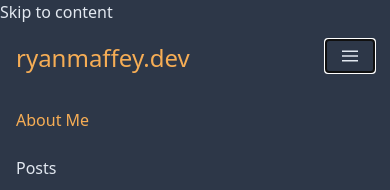
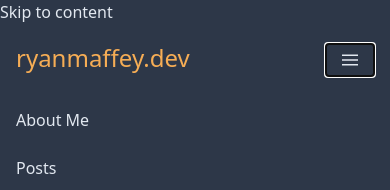
Before and after one commit to ryanmaffey/ryanmaffey.dev, a Next.js app: page / in a window 390 px wide. Both pictures are taken after a click on the button 350 px from the left and 56 px from the top of the page. Shown: the top 190 px of the page. Built offline with nearby package versions, Linux system fonts and the light colour scheme.

Commit message:
fix(nav) about page active state

```diff
--- a/components/nav.tsx
+++ b/components/nav.tsx
@@ -1,7 +1,6 @@
 import React from "react";
 import { useRouter } from "next/router";
 import Link from "next/link";
-import { Anchor } from "./anchor";
 
 interface IState {
     isNavOpen: boolean;
@@ -11,10 +10,16 @@ export const Nav: React.FunctionComponent = () => {
     const [state, setState] = React.useState<IState>({ isNavOpen: false });
     const router = useRouter();
 
-    const smNavLinkClass =
-        "block mt-2 py-2 hover:text-orange-400 focus:text-orange-400";
-    const mdNavLinkClass =
-        "block md:inline-block mx-2 px-4 hover:text-orange-400 focus:text-orange-400";
+    const navItems = [
+        {
+            text: "About Me",
+            url: "/about",
+        },
+        {
+            text: "Posts",
+            url: "/posts",
+        },
+    ];
 
     return (
         <header>
@@ -38,10 +43,9 @@ export const Nav: React.FunctionComponent = () => {
                                 (state.isNavOpen ? "Close" : "Open") +
                                 " the navigation"
                             }
-                            className="flex items-center px-4 py-2"
+                            className="flex items-center px-4 py-2 mt-1"
                             onClick={() =>
                                 setState({
-                                    ...state,
                                     isNavOpen: !state.isNavOpen,
                                 })
                             }
@@ -58,64 +62,42 @@ export const Nav: React.FunctionComponent = () => {
                     </div>
                     <div className="flex-grow hidden items-center md:flex">
                         <div className="md:flex-grow">
-                            <Link href="/about">
+                            {navItems.map((item) => (
+                                <Link href={item.url}>
                                     <a
-                                    className={`${mdNavLinkClass} ${
-                                        router.pathname === "/about"
+                                        className={`block md:inline-block mx-2 px-4 hover:text-orange-400 focus:text-orange-400 ${
+                                            router.pathname === item.url
                                                 ? "text-orange-400"
                                                 : ""
                                         }`}
                                     >
-                                    About Me
+                                        {item.text}
                                     </a>
                                 </Link>
-                            <Link href="/posts">
-                                <a
-                                    className={`${mdNavLinkClass} ${
-                                        router.pathname === "/posts"
-                                            ? "text-orange-400"
-                                            : ""
-                                    }`}
-                                >
-                                    Posts
-                                </a>
-                            </Link>
+                            ))}
                         </div>
                     </div>
                 </div>
                 {state.isNavOpen && (
                     <div className="container flex mt-4 md:hidden">
                         <div className="w-full">
-                            <Link href="/about">
+                            {navItems.map((item) => (
+                                <Link href={item.url}>
                                     <a
-                                    className={`${smNavLinkClass}  ${
-                                        router.pathname === "/"
+                                        className={`block mt-2 py-2 hover:text-orange-400 focus:text-orange-400 ${
+                                            router.pathname === item.url
                                                 ? "text-orange-400"
                                                 : ""
                                         }`}
                                     >
-                                    About Me
+                                        {item.text}
                                     </a>
                                 </Link>
-                            <Link href="/posts">
-                                <a
-                                    className={`${smNavLinkClass}  ${
-                                        router.pathname === "/posts"
-                                            ? "text-orange-400"
-                                            : ""
-                                    }`}
-                                >
-                                    Posts
-                                </a>
-                            </Link>
+                            ))}
                         </div>
                     </div>
                 )}
             </nav>
-            {/* <hr
-                className="border-2 border-orange-400 mb-1"
-                style={{ boxShadow: "0 0.25rem 0 #c05621" }}
-            /> */}
         </header>
     );
 };
```
Lines whose indentation alone changed are shown as unchanged.
